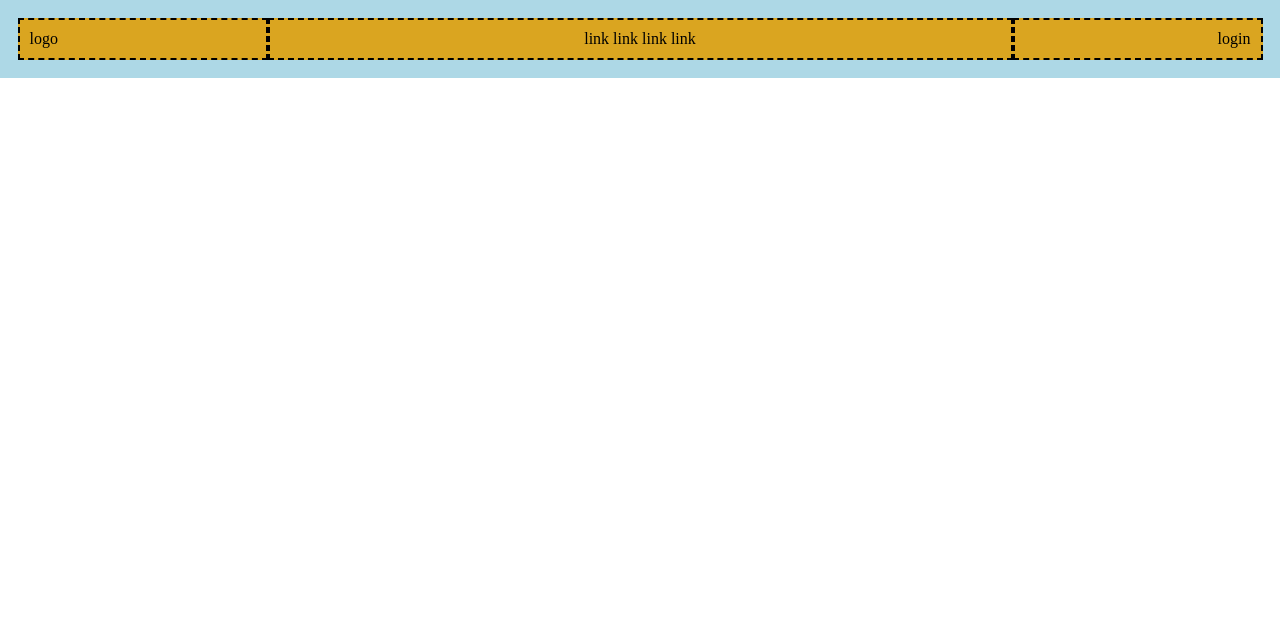
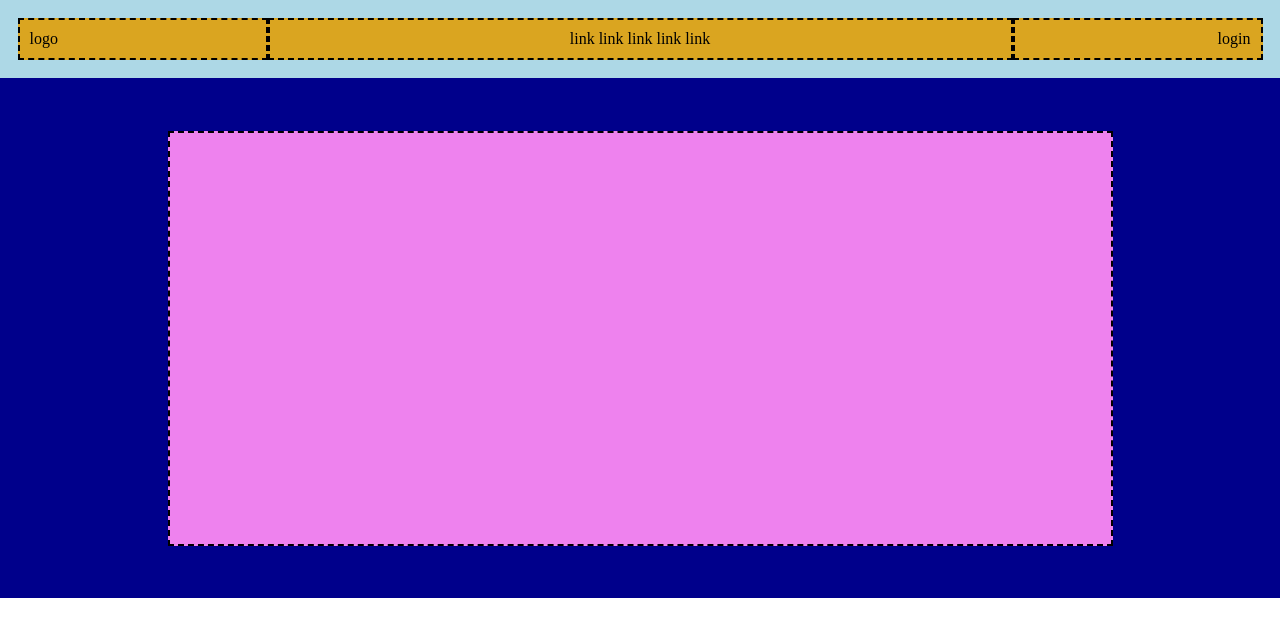
Before and after one commit to dieromeo/htmlcss-struttura-discord, a plain HTML site: page index.html in a window 1280 px wide. Drawn offline with Linux system fonts and the light colour scheme.

Commit message:
feat: seconda parte header

```diff
--- a/css/style.css
+++ b/css/style.css
@@ -19,9 +19,20 @@ DEBUG
     background-color: #add8e6;
 }
 
-.first-header div {
+.debug .first-header div {
     background-color: #daa520;
     margin: 18px 0;
+    border: 2px dashed black;
+}
+
+.debug .second-header {
+    background-color: #00008b;
+    height: 520px;
+}
+
+.debug .header-box {
+    background-color: #ee82ee;
+    height: 415px;
     border: 2px dashed black;
 }
 
@@ -33,7 +44,6 @@ HEADER
 */
 
 .first-header {
-    display: flex;
     justify-content: center;
 }
 
@@ -56,6 +66,12 @@ HEADER
     justify-content: flex-end;
 }
 
+.header-box {
+    width: 945px;
+    margin: 0 auto;
+    align-self: center;
+}
+
 /*
 ------------
 MAIN
@@ -68,6 +84,10 @@ COMMON
 ------------
 */
 
+.flex {
+    display: flex;
+}
+
 /*
 ------------
 FOOTER
--- a/index.html
+++ b/index.html
@@ -9,13 +9,23 @@
 </head>
 
 <body class="debug">
+    <!-- header-->
     <header>
-        <div class="first-header">
+        <!-- primo header con logo, login e link vari-->
+        <div class="first-header flex">
             <div class="logo">logo</div>
-            <div class="link">link link link link</div>
+            <div class="link">link link link link link</div>
             <div class="login">login</div>
         </div>
+        <!-- /primo header con logo, login e link vari-->
+        <!-- secondo header box per contenuto succ.-->
+        <div class="second-header flex">
+            <div class="header-box">
+            </div>
+            <!-- /secondo header box per contenuto succ.-->
+        </div>
     </header>
+    <!-- /header-->
 
 </body>
 
```
